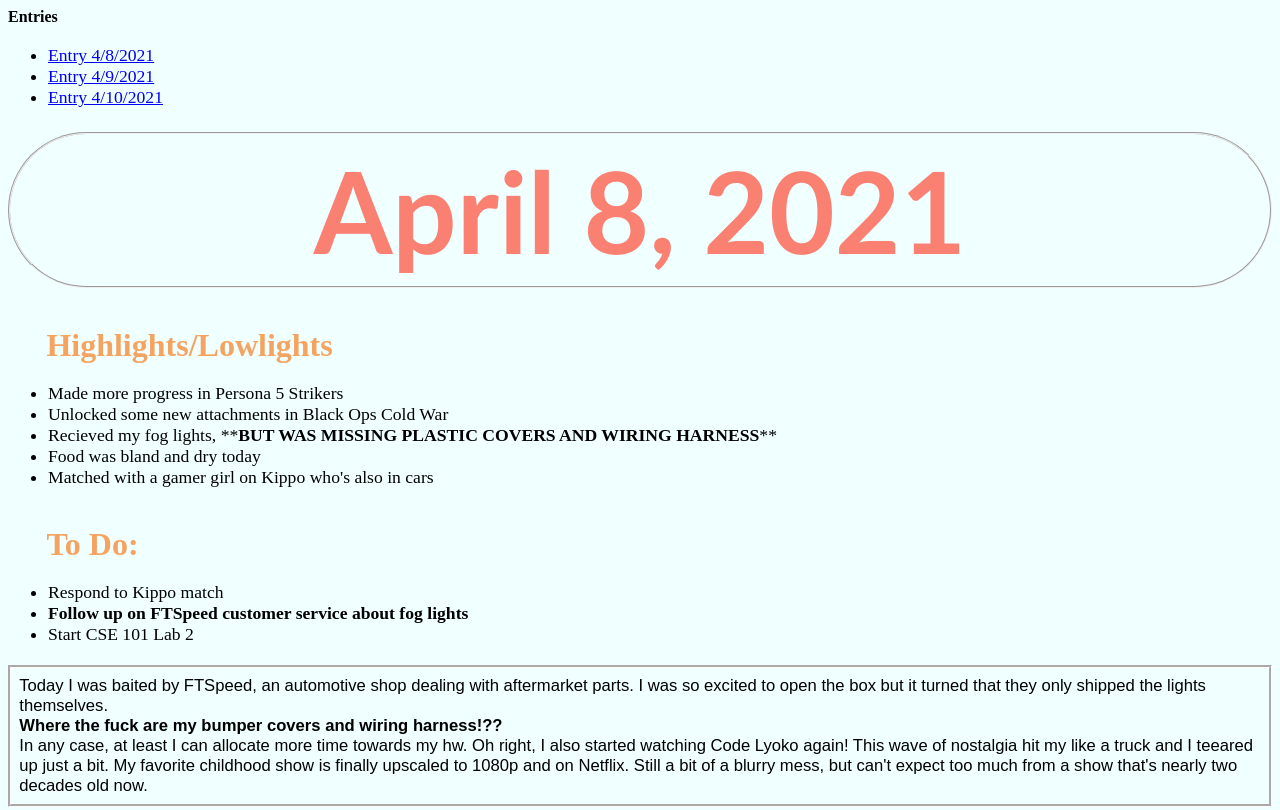
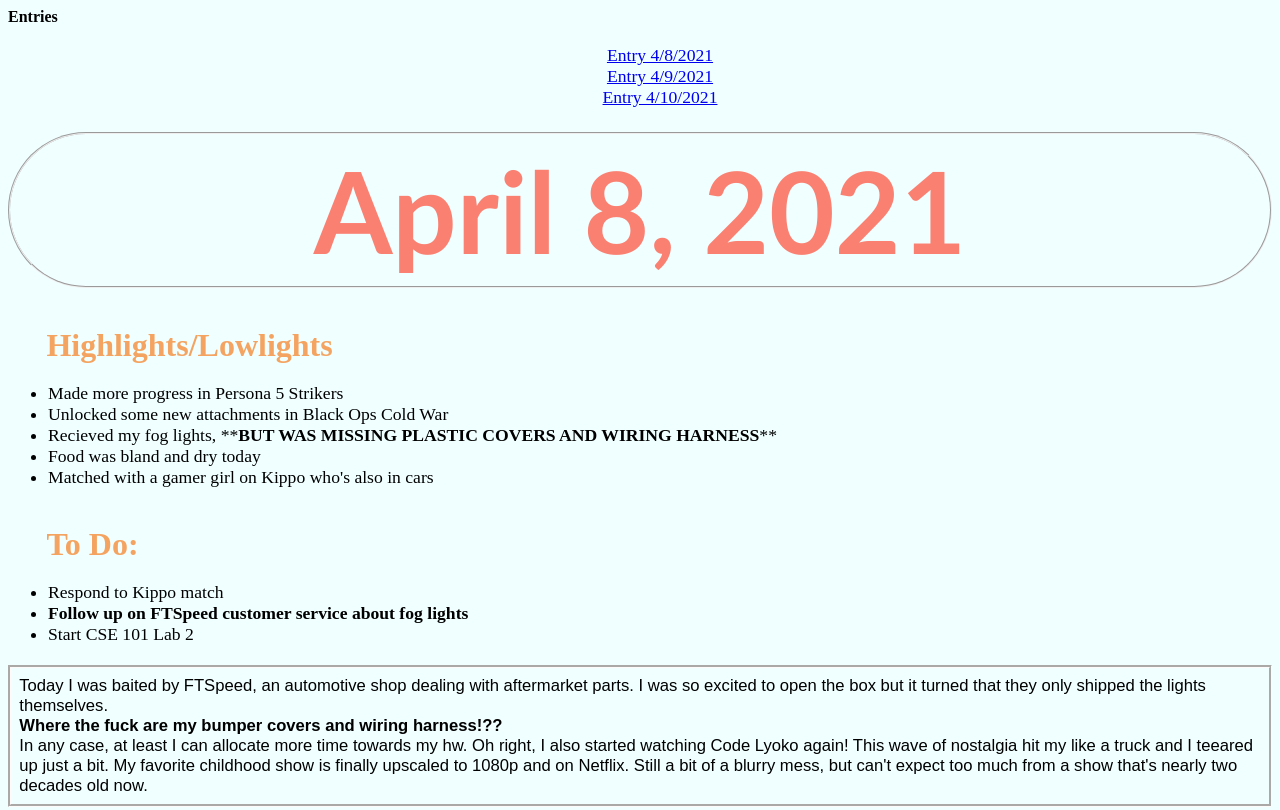
Before and after one commit to almac-775/sp21-cse110-lab3, a plain HTML site: page index.html in a window 1280 px wide. Shown: the top 810 px of the page. Drawn offline with Linux system fonts and the light colour scheme.

Commit message:
added flexbox and grid

```diff
--- a/mysyle.css
+++ b/mysyle.css
@@ -66,6 +66,19 @@ img {
 footer.container {
     height: 8in;
     max-width: 9in;
+    display: block;
+}
+
+label {
     display: flex;
     flex-grow: 4;
+    flex-flow: column wrap;
 }
+
+nav ul li {
+    display: grid;
+    grid-column: 3;
+    grid-row: 1;
+    justify-self: center;
+    align-items: center;
+}
```
